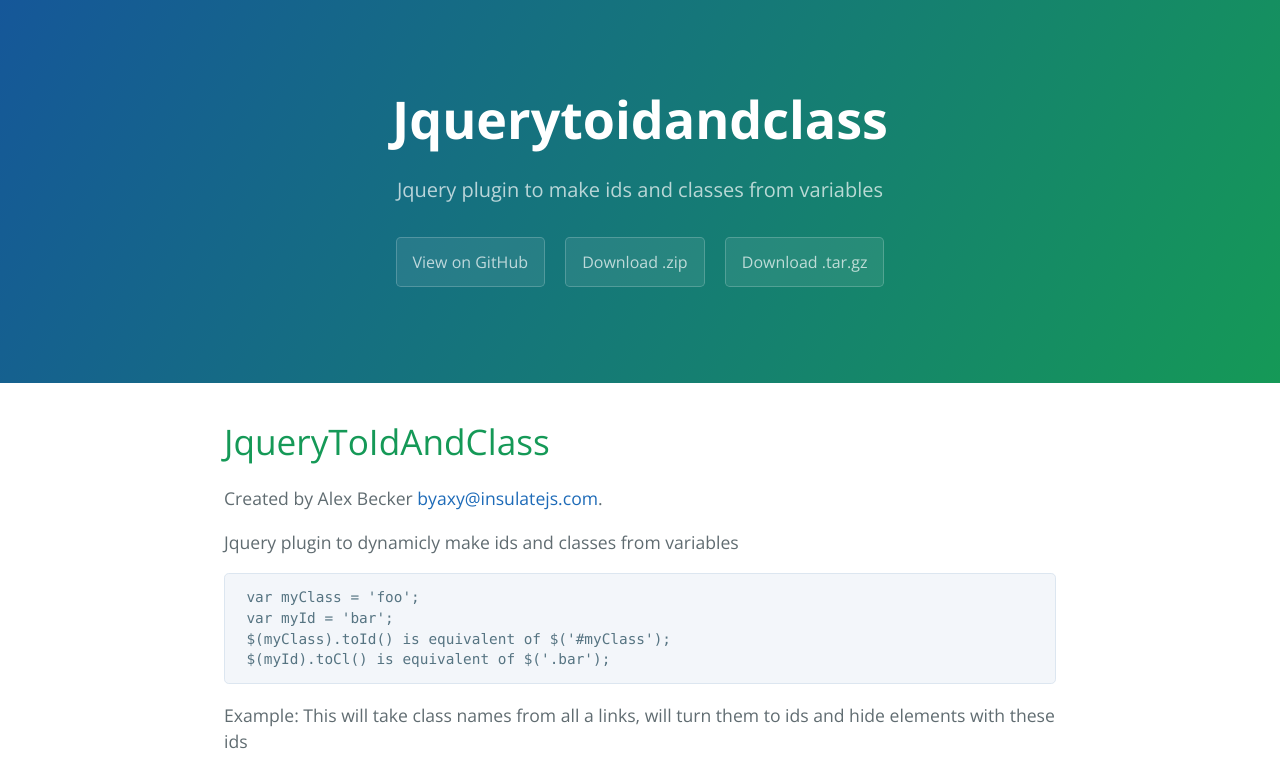
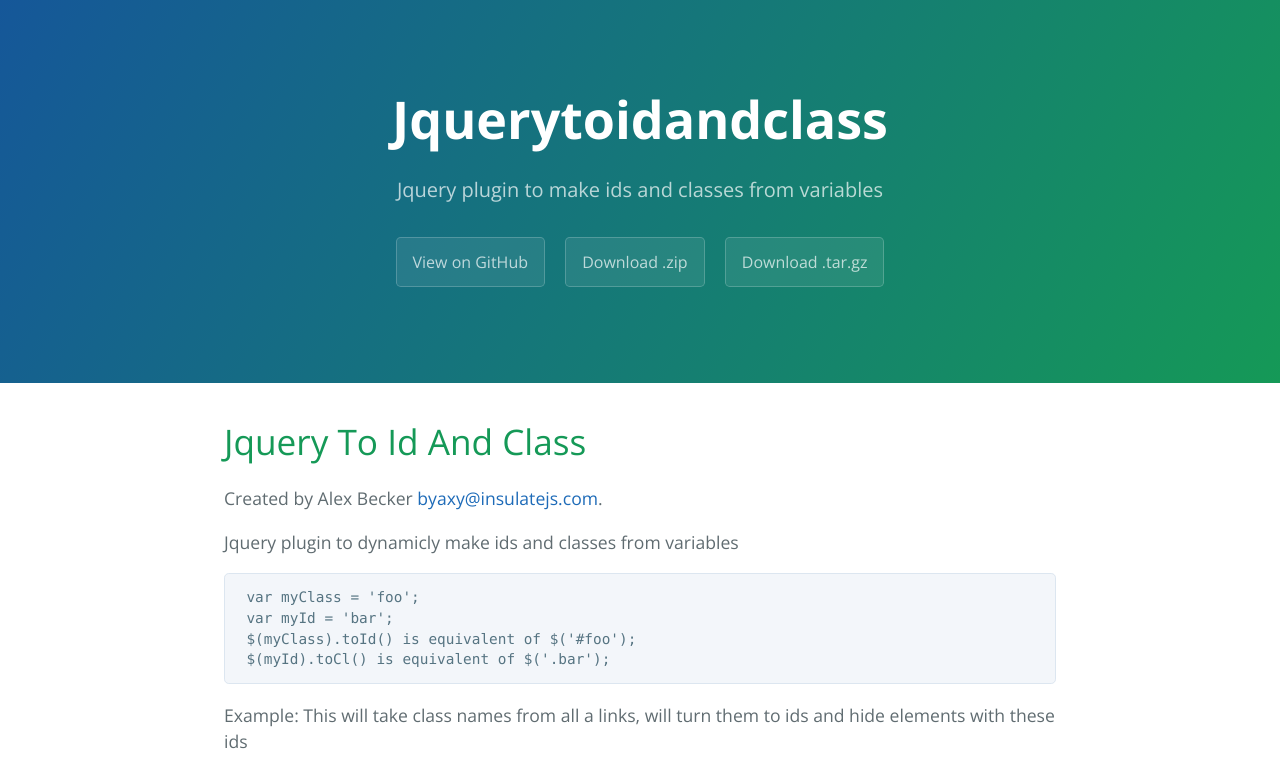
Before and after one commit to beckafly/JqueryToIdAndClass, a plain HTML site: page index.html in a window 1280 px wide. Shown: the top 769 px of the page. Drawn offline with nearby package versions, Linux system fonts and the light colour scheme.

Commit message:
Create gh-pages branch via GitHub

```diff
--- a/index.html
+++ b/index.html
@@ -20,15 +20,15 @@
 
     <section class="main-content">
       <h1>
-<a id="jquerytoidandclass" class="anchor" href="#jquerytoidandclass" aria-hidden="true"><span class="octicon octicon-link"></span></a>JqueryToIdAndClass</h1>
+<a id="jquery-to-id-and-class" class="anchor" href="#jquery-to-id-and-class" aria-hidden="true"><span class="octicon octicon-link"></span></a>Jquery To Id And Class</h1>
 
 <p>Created by Alex Becker <a href="mailto:byaxy@insulatejs.com">byaxy@insulatejs.com</a>.</p>
 
-<p>Jquery plugin to dynamicly make ids and classes from variables   </p>
+<p>Jquery plugin to dynamicly make ids and classes from variables    </p>
 
 <pre><code> var myClass = 'foo';
  var myId = 'bar';
- $(myClass).toId() is equivalent of $('#myClass');
+ $(myClass).toId() is equivalent of $('#foo');
  $(myId).toCl() is equivalent of $('.bar');
 </code></pre>
 
--- a/params.json
+++ b/params.json
@@ -1 +1 @@
-{"name":"Jquerytoidandclass","tagline":"Jquery plugin to make ids and classes from variables","body":"# JqueryToIdAndClass\r\nCreated by Alex Becker byaxy@insulatejs.com.\r\n\r\nJquery plugin to dynamicly make ids and classes from variables   \r\n\r\n     var myClass = 'foo';\r\n     var myId = 'bar';\r\n     $(myClass).toId() is equivalent of $('#myClass');\r\n     $(myId).toCl() is equivalent of $('.bar');\r\nExample: \r\nThis will take class names from all a links, will turn them to ids and hide elements with these ids    \r\n   \r\n     $('li a').each(function(index, value){    \t\t\r\n     \t\t$(value.className).toId().hide();   \r\n     \t});\r\n","google":"UA-69921650-1","note":"Don't delete this file! It's used internally to help with page regeneration."}
+{"name":"Jquerytoidandclass","tagline":"Jquery plugin to make ids and classes from variables","body":"# Jquery To Id And Class\r\nCreated by Alex Becker byaxy@insulatejs.com.\r\n\r\nJquery plugin to dynamicly make ids and classes from variables    \r\n\r\n\r\n     var myClass = 'foo';\r\n     var myId = 'bar';\r\n     $(myClass).toId() is equivalent of $('#foo');\r\n     $(myId).toCl() is equivalent of $('.bar');\r\n\r\nExample: \r\nThis will take class names from all a links, will turn them to ids and hide elements with these ids    \r\n   \r\n     $('li a').each(function(index, value){    \t\t\r\n     \t\t$(value.className).toId().hide();   \r\n     \t});\r\n","google":"UA-69921650-1","note":"Don't delete this file! It's used internally to help with page regeneration."}
```
